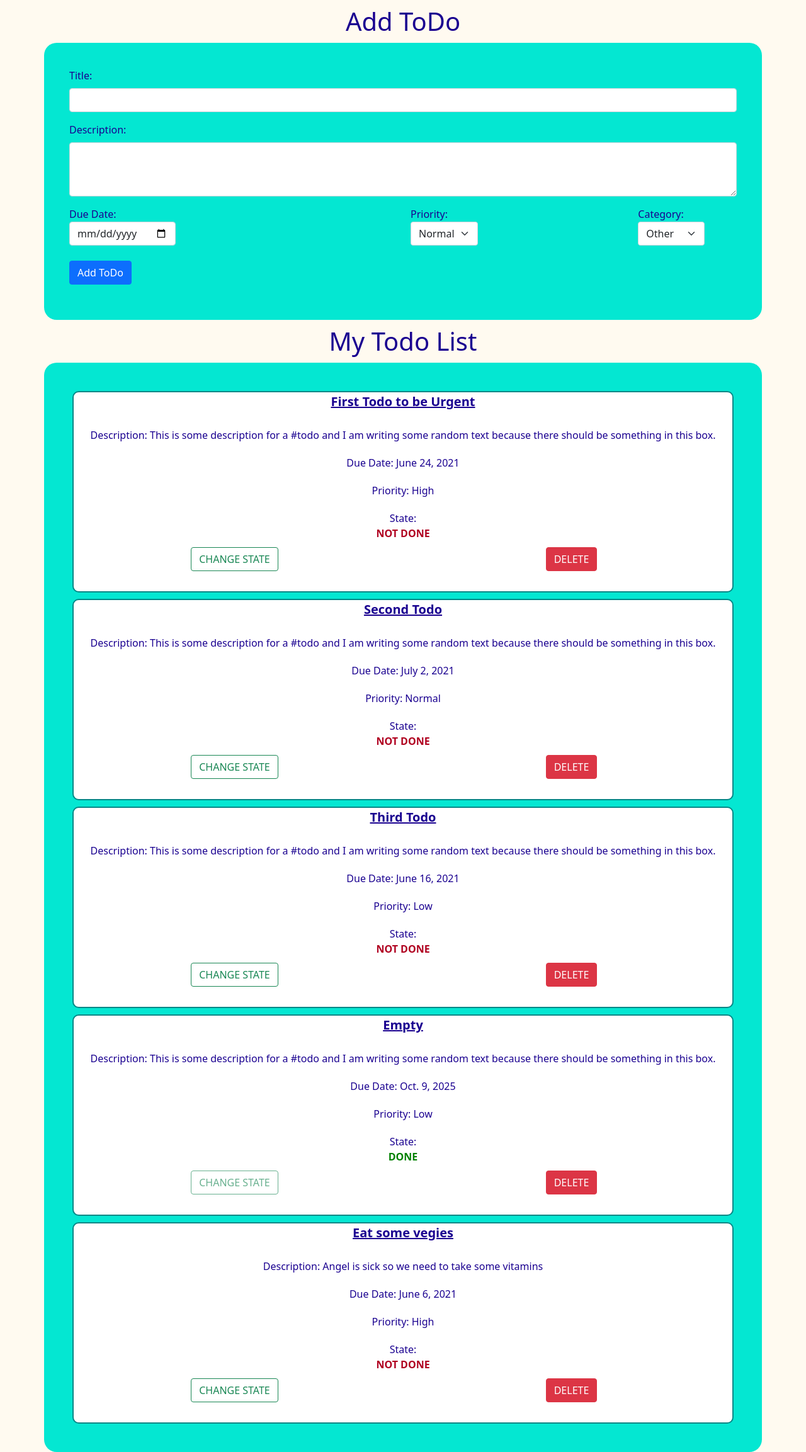
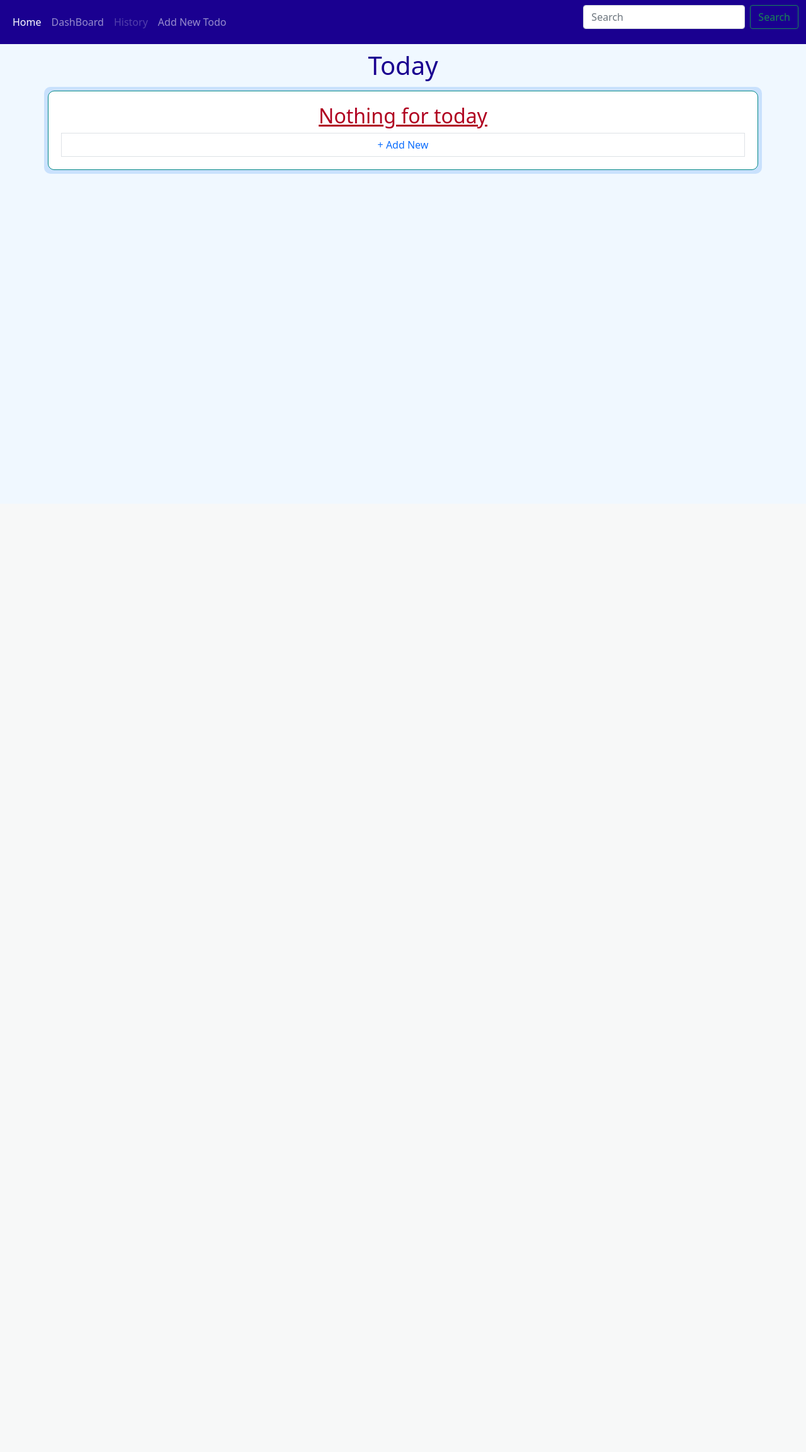
Before and after one commit to ivo-bass/ToDo-App, a Django app: page / in a window 1280 px wide. Shown: the whole page at 63% size. After the commit the page ends 276 px from the top, so only its background shows below. Run offline with Django 3.2, Linux system fonts and the light colour scheme; data comes from the database, SQL or seed files in the repository; both versions use the stored data as it was after the commit.

Commit message:
added home page, dashboard, add page

```diff
--- /dev/null
+++ b/package.json
@@ -0,0 +1,5 @@
+{
+  "dependencies": {
+    "startbootstrap-sb-admin-2": "^4.1.4"
+  }
+}
--- /dev/null
+++ b/templates/base.html
@@ -0,0 +1,111 @@
+<html lang="en">
+<head>
+    <meta charset="UTF-8">
+    <meta name="viewport" content="width=device-width, initial-scale=1.0">
+    <title>Todo App</title>
+
+    <link href="https://cdn.jsdelivr.net/npm/bootstrap@5.0.1/dist/css/bootstrap.min.css" rel="stylesheet"
+          integrity="sha384-+0n0xVW2eSR5OomGNYDnhzAbDsOXxcvSN1TPprVMTNDbiYZCxYbOOl7+AMvyTG2x" crossorigin="anonymous">
+
+    <style>
+        h1 {
+            margin: 5px;
+            text-align: center;
+            padding: 5px;
+            color: #1a0090
+        }
+
+        h2 {
+            text-align: center;
+            text-decoration: underline;
+            color: #B00020;
+        }
+
+        div.done {
+            color: green;
+            font-weight: bold;
+        }
+
+        div.open {
+            color: #B00020;
+            font-weight: bold;
+        }
+
+        div.todo {
+            display: block;
+            background: white;
+            border: 1px solid #018786;
+            border-radius: 10px;
+            margin: 5px;
+            text-align: center;
+            padding: 20px;
+        }
+
+        div.todo p {
+            font-size: 20px;
+            font-weight: bold;
+            text-decoration: underline;
+        }
+
+        div.todo div.description {
+            padding: 10px;
+        }
+
+        div.container {
+            background: #c9e1fd;
+            color: #1a0090;
+            display: flex;
+            flex-direction: column;
+            margin: auto;
+            padding: 1px;
+            border-radius: 10px;
+        }
+
+    </style>
+</head>
+
+<body style="background: aliceblue">
+
+
+<nav class="navbar navbar-expand-lg navbar-dark" style="background-color: #1a0090;">
+    <div class="container-fluid">
+        {#    <a class="navbar-brand" href="#">Navbar</a>#}
+        <button class="navbar-toggler" type="button" data-bs-toggle="collapse" data-bs-target="#navbarTogglerDemo02"
+                aria-controls="navbarTogglerDemo02" aria-expanded="false" aria-label="Toggle navigation">
+            <span class="navbar-toggler-icon"></span>
+        </button>
+        <div class="collapse navbar-collapse" id="navbarTogglerDemo02">
+            <ul class="navbar-nav me-auto mb-2 mb-lg-0">
+                <li class="nav-item">
+                    <a class="nav-link active" aria-current="page" href="/">Home</a>
+                </li>
+                <li class="nav-item">
+                    <a class="nav-link" href="/dashboard/">DashBoard</a>
+                </li>
+                <li class="nav-item">
+                    <a class="nav-link disabled" href="#" tabindex="-1" aria-disabled="true">History</a>
+                </li>
+                <li class="nav-item">
+                    <a class="nav-link" href="/add-todo/">Add New Todo</a>
+                </li>
+            </ul>
+            <form class="d-flex">
+                <input class="form-control me-2" type="search" placeholder="Search" aria-label="Search">
+                <button class="btn btn-outline-success" type="submit">Search</button>
+            </form>
+        </div>
+    </div>
+</nav>
+
+
+{% block content %}
+{% endblock %}
+
+<script src="https://cdn.jsdelivr.net/npm/bootstrap@5.0.1/dist/js/bootstrap.bundle.min.js"
+        integrity="sha384-gtEjrD/SeCtmISkJkNUaaKMoLD0//ElJ19smozuHV6z3Iehds+3Ulb9Bn9Plx0x4"
+        crossorigin="anonymous">
+</script>
+
+
+</body>
+</html>
--- a/templates/index.html
+++ b/templates/index.html
@@ -1,188 +1,69 @@
-<html lang="en">
-<head>
-    <meta charset="UTF-8">
-    <meta name="viewport" content="width=device-width, initial-scale=1.0">
-    <title>Todo App</title>
-    <!-- CSS only -->
-    <link href="https://cdn.jsdelivr.net/npm/bootstrap@5.0.1/dist/css/bootstrap.min.css" rel="stylesheet"
-          integrity="sha384-+0n0xVW2eSR5OomGNYDnhzAbDsOXxcvSN1TPprVMTNDbiYZCxYbOOl7+AMvyTG2x" crossorigin="anonymous">
-    <!-- JavaScript Bundle with Popper -->
-    <script src="https://cdn.jsdelivr.net/npm/bootstrap@5.0.1/dist/js/bootstrap.bundle.min.js"
-            integrity="sha384-gtEjrD/SeCtmISkJkNUaaKMoLD0//ElJ19smozuHV6z3Iehds+3Ulb9Bn9Plx0x4"
-            crossorigin="anonymous"></script>
+{% extends 'base.html' %}
 
-    <style>
-        h1 {
-            margin: 5px;
-            text-align: center;
-            padding: 5px;
-            color: #1a0090
-        }
+{% block content %}
 
-        h2 {
-            text-align: center;
-            text-decoration: underline;
-            color: #B00020;
-        }
+    <h1>Today</h1>
 
-        div.done {
-            color: green;
-            font-weight: bold;
-        }
+    <div class="container container-fluid">
+        <div class="todo">
+            {% if todos %}
 
-        div.open {
-            color: #B00020;
-            font-weight: bold;
-        }
+                <div class="list-group">
+                    {% for todo in todos %}
+                        <a href="/details/{{ todo.id }}" class="list-group-item list-group-item-action">
 
-        div.todo {
-            display: block;
-            background: white;
-            border: 2px solid #018786;
-            border-radius: 10px;
-            margin: 5px;
-            text-align: center;
-        }
+                            <div class="row row-cols-4">
 
-        div.todo p {
-            font-size: 20px;
-            font-weight: bold;
-            text-decoration: underline;
-        }
-
-        div.todo div.description {
-            padding: 10px;
-        }
-
-        div.container {
-            background: #04e7d2;
-            color: #1a0090;
-            display: flex;
-            flex-direction: column;
-            margin: auto;
-            padding: 40px;
-            border-radius: 20px;
-        }
-    </style>
-</head>
-
-<body style="background: floralwhite">
-
-<h1>Add ToDo</h1>
-<div class="container container-fluid">
-    <form method="post" action="/add-todo/">
-        {% csrf_token %}
-
-        <div class="mb-3">
-            <label class="form-label">Title:</label>
-            <input type="text" class="form-control" name="title" required>
+                                <div class="col-xs-1 d-flex justify-content-start">
+                                    <h5 class="mb-1" style="text-emphasis-style: filled">{{ todo.title }}</h5>
                                 </div>
 
-        <div class="mb-3">
-            <label class="form-label">Description:</label>
-            <textarea class="form-control" name="description" rows="3"></textarea></label>
+                                <div class="col-xs-2 d-flex justify-content-end">
+                                    <small>{{ todo.due_date }}</small>
                                 </div>
 
-        <div class="row form-row mb-3">
-
-            <div class="col col-md-6">
-                <label class="form-label">Due Date:
-                    <input type="date" class="form-control" name="due-date" required pattern="\d{4}-\d{2}-\d{2}">
-                    <span class="validity"></span>
-                </label>
+                                <div class="col-xs-3 d-flex justify-content-start">
+                                    <small class="text-info">Status: </small>
+                                    {% if todo.state %}
+                                        <small class="text-success"> Done </small>
+                                    {% else %}
+                                        <small class="text-danger"> Not Done </small>
+                                    {% endif %}
                                 </div>
 
-            <div class="col col-md-4">
-                <label class="form-label">Priority:
-                    <select class="form-select" name="priority">
-                        {% for priority in priorities %}
-                            {% if priority.name == "Normal" %}
-                                <option value="{{ priority.name }}" selected>{{ priority.name }}</option>
+                                <div class="col-xs-4 d-flex justify-content-end">
+                                    <form method="post" action="/change-state/{{ todo.id }}">
+                                        {% csrf_token %}
+                                        {% if todo.state %}
+                                            <button class="btn btn-outline-success" disabled>MARK DONE</button>
                                         {% else %}
-                                <option value="{{ priority.name }}">{{ priority.name }}</option>
+                                            <button class="btn btn-outline-success">MARK DONE</button>
                                         {% endif %}
-                        {% endfor %}
-                    </select>
-                </label>
-            </div>
-
-            <div class="col col-md-2">
-                <label class="form-label">Category:
-                    <select class="form-select" name="category">
-                        {% for category in categories %}
-                            {% if category.name == "Other" %}
-                                <option value="{{ category.name }}" selected>{{ category.name }}</option>
-                            {% else %}
-                                <option value="{{ category.name }}">{{ category.name }}</option>
-                            {% endif %}
-                        {% endfor %}
-                    </select>
-                </label>
+                                    </form>
                                 </div>
 
                             </div>
 
-        <button type="submit" class="btn btn-primary">Add ToDo</button>
-
-    </form>
-</div>
-
-
-<h1>My Todo List</h1>
-{% if todos %}
-    <div class="container container-fluid">
-        {% for todo in todos %}
-            <div class="todo">
-
-                <p>{{ todo.title }}</p>
-
-                <div class="description">
-                    Description: {{ todo.description }}
-                </div>
-
-                <div class="description">
-                    Due Date: {{ todo.due_date }}
-                </div>
-
-                <div class="description">
-                    Priority: {{ todo.priority }}
-                </div>
-
-                <div class="description">State:
-                    {% if todo.state %}
-                        <div class="done">DONE</div>
+                            <div class="row row-cols-sm-4">
+                                {% if todo.priority.name == "High" %}
+                                    <small class="text-danger col-1">high priority</small>
+                                {% elif todo.priority.name == "Normal" %}
+                                    <small class="text-warning col-1">normal priority</small>
                                 {% else %}
-                        <div class="open">NOT DONE</div>
+                                    <small class="text-success col-1">low priority</small>
                                 {% endif %}
                             </div>
 
-                <div class="row form-row mb-3">
-                    <div class="col col-xs-1">
-                        <form method="post" action="change-state/{{ todo.id }}">
-                            {% csrf_token %}
-                            {% if todo.state %}
-                                <button class="btn btn-outline-success" disabled>CHANGE STATE</button>
+                        </a>
+                    {% endfor %}
+                </div>
             {% else %}
-                                <button class="btn btn-outline-success">CHANGE STATE</button>
+                <h2>Nothing for today</h2>
             {% endif %}
-                        </form>
-                    </div>
 
-                    <div class="col col-xs-2">
-                        <form method="post" action="delete-todo/{{ todo.id }}">
-                            {% csrf_token %}
-                            <button class="btn btn-danger">DELETE</button>
-                        </form>
-                    </div>
+            <a class="page-link" href="/add-todo/"> + Add New</a>
         </div>
     </div>
 
 
-        {% endfor %}
-    </div>
-{% else %}
-    <h2>No ToDos</h2>
-{% endif %}
-
-</body>
-</html>
+{% endblock %}
--- a/todo_app/todos/urls.py
+++ b/todo_app/todos/urls.py
@@ -1,11 +1,14 @@
-from django.contrib import admin
 from django.urls import path
 
-from todo_app.todos.views import index, create_todo, change_state, delete_todo
+from todo_app.todos.views import index, create_todo, change_state, delete_todo, dashboard_page, add_todo_page, \
+    details_page
 
 urlpatterns = [
     path('', index),
-    path('add-todo/', create_todo),
+    path('dashboard/', dashboard_page),
+    path('add-todo/', add_todo_page),
+    path('create/', create_todo),
+    path('details/<int:pk>', details_page),
     path('change-state/<int:pk>', change_state),
     path('delete-todo/<int:pk>', delete_todo),
 ]
--- a/todo_app/todos/views.py
+++ b/todo_app/todos/views.py
@@ -1,15 +1,32 @@
 from django.shortcuts import render, redirect
+from django.utils.datetime_safe import date
 
 from todo_app.todos.models import Todo, Priority, Category
 
 
 def index(request):
+    today = date.today()
+    todos = Todo.objects.filter(due_date=today)
+    context = {
+        'todos': todos,
+    }
+    return render(request, 'index.html', context)
+
+
+def dashboard_page(request):
+    context = {
+        'todos': Todo.objects.all(),
+    }
+    return render(request, 'dashboard.html', context)
+
+
+def add_todo_page(request):
     context = {
         'todos': Todo.objects.all(),
         'priorities': Priority.objects.all(),
         'categories': Category.objects.all(),
     }
-    return render(request, 'index.html', context)
+    return render(request, 'add.html', context)
 
 
 def create_todo(request):
@@ -31,22 +48,35 @@ def create_todo(request):
     )
     todo.save()
 
-    return redirect(index)
+    return redirect(dashboard_page)
+
+
+def details_page(request, pk):
+    todo = Todo.objects.get(pk=pk)
+    context = {
+        'todo': todo,
+    }
+    return render(request, 'details.html', context)
 
 
 def change_state(request, pk):
     todo = Todo.objects.get(pk=pk)
     todo.state = not todo.state
     todo.save()
-    return redirect(index)
+    return redirect(dashboard_page)
 
 
 def delete_todo(request, pk):
     todo = Todo.objects.get(pk=pk)
     todo.delete()
-    return redirect(index)
+    return redirect(dashboard_page)
 
-# TODO 1: Add EDIT SCREEN
+# TODO: SIMPLE VIEW
+
+# TODO 1: Add CRUD PAGE
+
 # TODO 2: SORT BY DUE DATE
+
 # TODO 3: SORT BY CATEGORY
+
 # TODO 4: ADD HISTORY
```
Also changed, not shown: templates/add.html (added, +65 -0 lines), templates/dashboard.html (added, +134 -0 lines), templates/details.html (added, +102 -0 lines), db.sqlite3, package-lock.json (added), 1 other file. Lines whose indentation alone changed are shown as unchanged.
